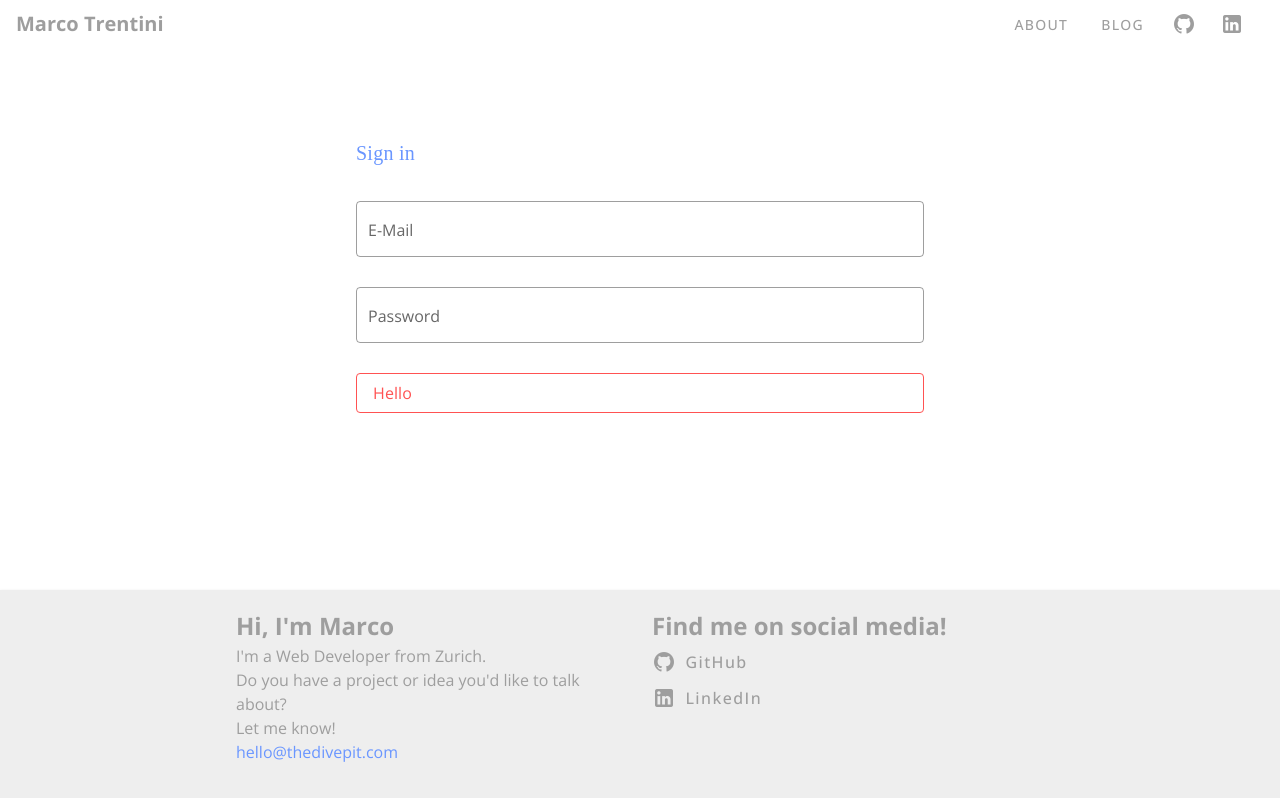
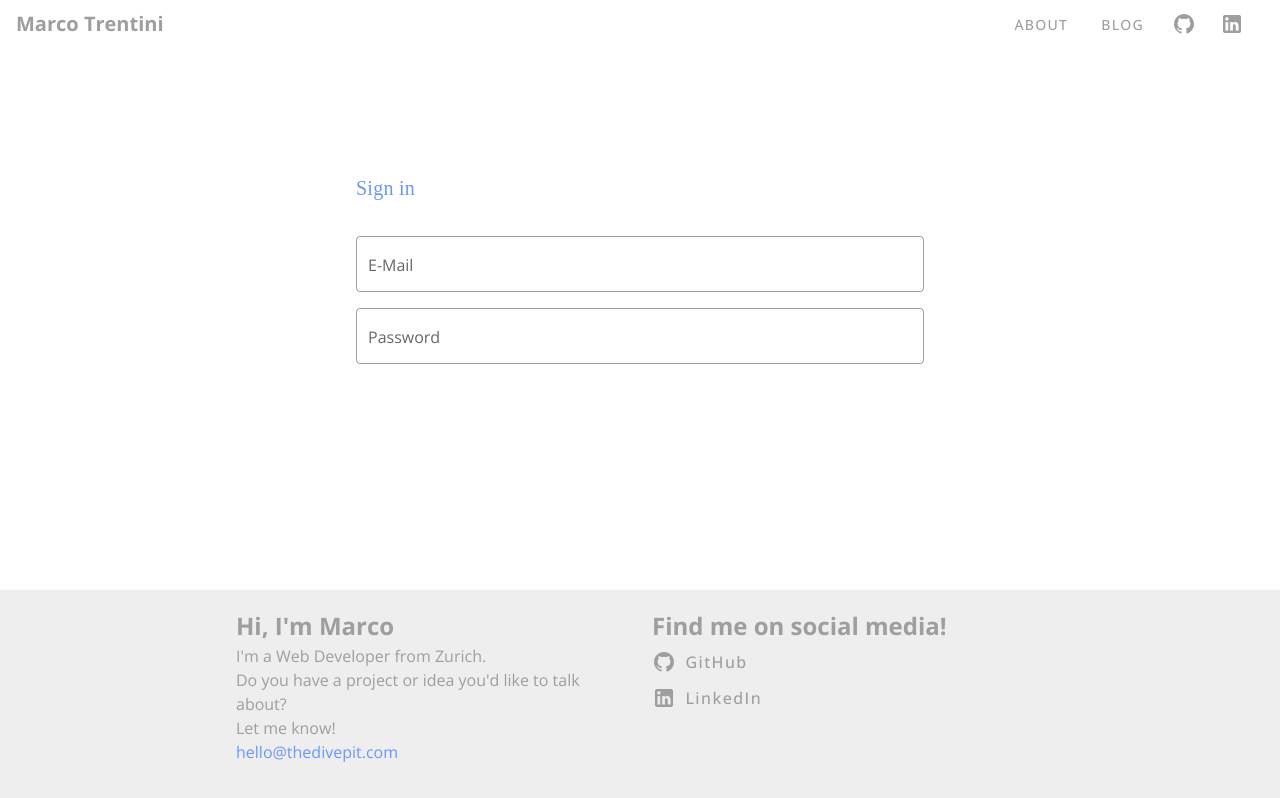
Before and after one commit to Divepit/portfolio, a Vue app: page /#/signin in a window 1280 px wide. Built offline with nearby package versions, Linux system fonts and the light colour scheme; a web font is replaced by a local one; what vue-particles would draw is missing.

Commit message:
Fixes on Blog

```diff
--- a/src/App.vue
+++ b/src/App.vue
@@ -1,9 +1,9 @@
 <template>
   <v-app id="app">
     <Toolbar/>
-    <v-content class="pt-0">
+    <v-main class="pt-0">
       <router-view/>
-    </v-content>
+    </v-main>
     <CustomFooter/>
   </v-app>
 </template>
--- a/src/components/Authentication/Signin.vue
+++ b/src/components/Authentication/Signin.vue
@@ -5,11 +5,10 @@
         <v-card-title class="pl-0 muli primary--text">Sign in</v-card-title>
       </v-toolbar>
       <v-card-text>
-        <v-text-field @keydown.enter="signin()" flat label="E-Mail" outlined solo type="email" color="primary"
+        <v-text-field @keydown.enter="signin()" :error="message" class="mb-4" hide-details flat label="E-Mail" outlined solo type="email" color="primary"
                       v-model="email"></v-text-field>
-        <v-text-field @keydown.enter="signin()" flat label="Password" outlined solo type="password"
+        <v-text-field @keydown.enter="signin()" :error-messages="message" flat label="Password" outlined solo type="password"
                       v-model="password"></v-text-field>
-        <v-alert outlined dense color="error">Hello</v-alert>
       </v-card-text>
     </v-card>
   </v-container>
@@ -45,7 +44,7 @@ export default {
             }
           })
           .catch(error => {
-            this.message = error
+            this.message = error.message
           })
       }
     }
--- a/src/components/UI/BlogpostCreator.vue
+++ b/src/components/UI/BlogpostCreator.vue
@@ -16,6 +16,9 @@
                 Published
               </v-btn>
             </v-col>
+          <v-col md="12" lg="12" sm="12" cols="12">
+            <v-textarea class="mb-8" flat hide-details label="Post Introduction" solo style="border: 1px lightgrey solid" v-model="post.introduction" height="100"></v-textarea>
+          </v-col>
         </v-row>
         <v-row justify="center">
           <v-col class="py-0" md="12" lg="12" sm="12" cols="12">
@@ -33,7 +36,7 @@
           </v-col>
         </v-row>
         <v-row justify="center">
-          <v-col class="pt-2" md="12" lg="12" sm="12">
+          <v-col class="pt-6" md="12" lg="12" sm="12">
             <v-btn @click="savePost" class="mr-2" color="primary" outlined>Save</v-btn>
             <v-btn @click="publishPost" class="mr-3" color="success" v-if="!post.public">Publish</v-btn>
             <v-btn @click="unpublishPost" class="mr-3" color="error" v-if="post.public">Unpublish</v-btn>
@@ -54,6 +57,11 @@
         <v-row justify="center">
           <v-col class="pt-0" md="12" lg="12" sm="12">
             <span class="font-weight-black grey--text" style="font-size: 1rem">{{post.date}}, by Marco Trentini</span>
+          </v-col>
+        </v-row>
+        <v-row justify="center">
+          <v-col class="pt-0" md="12" lg="12" sm="12">
+            <span style="font-size: 1rem">{{post.introduction ? post.introduction : 'Introduction'}}</span>
           </v-col>
         </v-row>
         <v-row justify="center">
@@ -96,6 +104,7 @@ export default {
       post: {
         id: null,
         title: '',
+        introduction: '',
         content: '',
         public: false,
         date: ''
--- a/src/components/UI/BlogpostList.vue
+++ b/src/components/UI/BlogpostList.vue
@@ -14,7 +14,7 @@
           </v-card-title>
           <v-card-subtitle class="pb-2 font-weight-medium grey--text text--lighten-1">Created at: {{post.date}}
           </v-card-subtitle>
-          <v-card-text class="grey--text">{{post.content.slice(0,250)}}...</v-card-text>
+          <v-card-text class="grey--text">{{post.introduction}}</v-card-text>
           <v-card-actions v-if="loggedIn">
             <v-btn @click="$emit('editPost', post)" color="primary" outlined >Edit</v-btn>
             <v-btn color="success" elevation="0" outlined rounded v-if="post.public">
--- a/src/components/UI/BlogpostViewer.vue
+++ b/src/components/UI/BlogpostViewer.vue
@@ -1,4 +1,5 @@
 <template>
+  <v-main>
     <v-container fluid>
       <v-row justify="center">
         <v-col class="pb-0" md="12" lg="8" sm="12">
@@ -14,12 +15,12 @@
         </v-col>
       </v-row>
       <v-row justify="center">
-      <v-col class="py-0" md="12" lg="8" sm="12">
+        <v-col class="py-2" md="12" lg="8" sm="12">
           <span class="font-weight-black grey--text" style="font-size: 1rem">{{post.date}}, by Marco Trentini</span>
         </v-col>
       </v-row>
       <v-row justify="center">
-      <v-col class="py-2" md="12" lg="8" sm="12">
+        <v-col class="py-6" md="12" lg="8" sm="12">
           <v-divider/>
         </v-col>
       </v-row>
@@ -28,7 +29,6 @@
           <Editor
             :outline="true"
             class="pa-0"
-          hint="Test"
             mode="viewer"
             nativeEmoji
             :renderConfig="renderConfig"
@@ -37,6 +37,7 @@
         </v-col>
       </v-row>
     </v-container>
+  </v-main>
 </template>
 
 <script>
--- a/src/views/Blog.vue
+++ b/src/views/Blog.vue
@@ -1,4 +1,5 @@
 <template>
+  <v-main>
     <v-container v-if="addingPost" fluid>
       <v-row justify="center">
         <v-col md="12" lg="12" sm="12">
@@ -15,6 +16,7 @@
       </v-row>
       <BlogpostList @editPost="editPost($event)"/>
     </v-container>
+  </v-main>
 </template>
 
 <script>
--- a/src/views/Home.vue
+++ b/src/views/Home.vue
@@ -20,7 +20,6 @@
     >
     </vue-particles>
     <IntroductionCard/>
-
   </div>
 </template>
 
```
Also changed, not shown: package.json (+16 -16 lines), 1 other file (tests, documents, lock files or other folders). Lines whose indentation alone changed are shown as unchanged.
